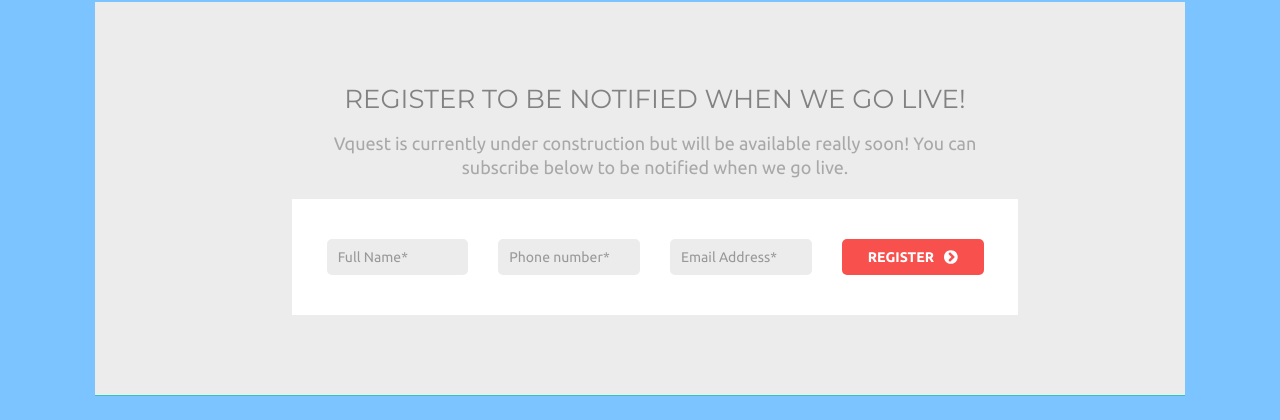
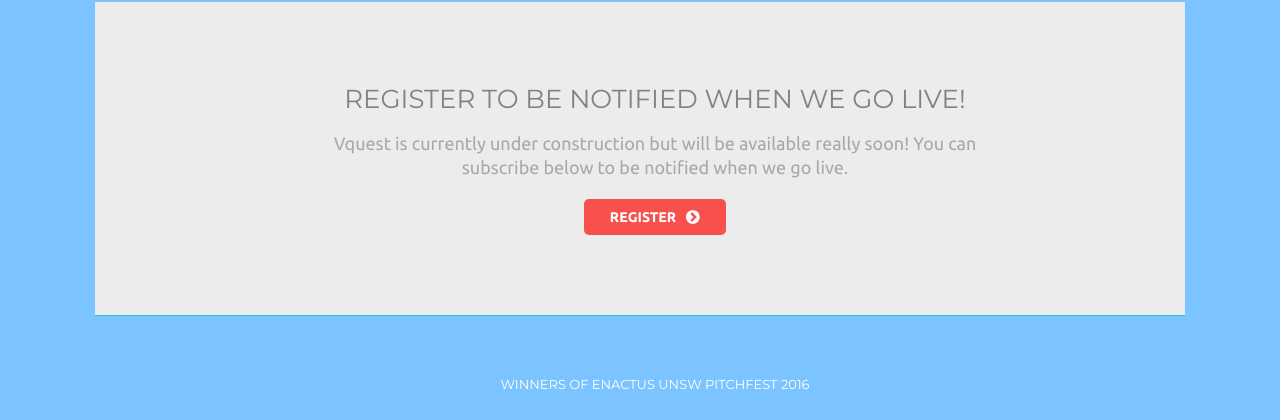
Before and after one commit to vquestappaustralia/vquest, a plain HTML site: page index.html in a window 1280 px wide. Shown: the part 1980-2400 px from the top of the page. Drawn offline with Linux system fonts and the light colour scheme; some packages are replaced by stand-ins of ours; grey boxes are pictures that could not be loaded; files whose address does not match are found by name.

Commit message:
Added link to form

```diff
--- a/index.html
+++ b/index.html
@@ -140,27 +140,8 @@
             Vquest is currently under construction but will be available really soon! You can subscribe below to be notified when we go live.
         </p>
       </div>
-      <form action="" class="register-form col-10-l col-8-xl no-float center">
-        <fieldset class="register-form-wrap">
-          <legend class="sr">Register your event</legend>
-          <div class="clear">
-            <div class="col-3-m pad-top-10 pad-bottom-10 pad-top-0-m pad-bottom-0-m">
-              <label for="name" class="sr">Full Name*</label>
-              <input type="text" class="field" name="name" id="name" placeholder="Full Name*">
-            </div>
-            <div class="col-3-m pad-top-10 pad-bottom-10 pad-top-0-m pad-bottom-0-m">
-              <label for="number" class="sr">Phone number*</label>
-              <input type="tel" class="field" name="phone" id="phone" placeholder="Phone number*">
-            </div>
-            <div class="col-3-m pad-top-10 pad-bottom-10 pad-top-0-m pad-bottom-0-m">
-              <label for="email" class="sr">Email Address*</label>
-              <input type="email" class="field" name="email" id="email" placeholder="Email Address*">
-            </div>
-            <div class="col-3-m pad-top-10 pad-bottom-10 pad-top-0-m pad-bottom-0-m">
-              <button class="button button-primary button-register"><span class="icon icon-right chevron-right">Register</span></button>
-            </div>
-          </div>
-        </fieldset>
+        <form action="https://docs.google.com/forms/d/e/1FAIpQLSfqoCxf4ai727F57-3_xMln_FZyVKkB14vtwQc3l6yh0uhoxg/viewform?c=0&w=1">
+         <button class="button button-primary button-register"><span class="icon icon-right chevron-right">Register</span></button>
       </form>
     </div>
   </div>
```
